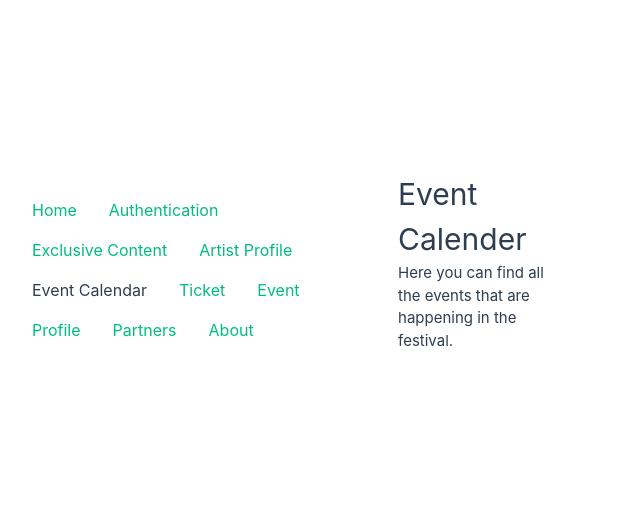
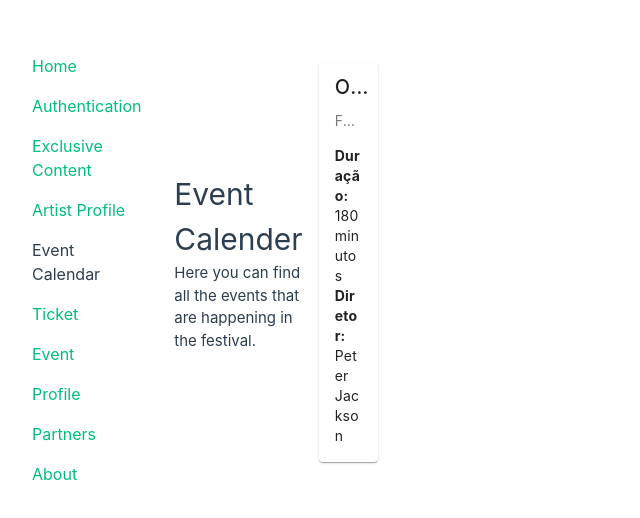
Before and after one commit to JoseNogueira13/ProjetoPw1_2024, a Vue app in the folder Cinanima/: page /eventCalendar in a window 1280 px wide. Shown: the part 138-656 px from the top of the page, without its empty margins (0-640 px from the left). Built offline with nearby package versions, Linux system fonts and the light colour scheme.

Commit message:
eventCalendarView.vue Modificado (temp) filmStore.js v3 vuetify para o card em eventCalendarView

```diff
--- a/Cinanima/package.json
+++ b/Cinanima/package.json
@@ -17,8 +17,10 @@
     "jsonwebtoken": "^9.0.2",
     "jwt-decode": "^4.0.0",
     "pinia": "^2.2.6",
+    "pinia-plugin-persistedstate": "^4.1.3",
     "vue": "^3.5.12",
-    "vue-router": "^4.4.5"
+    "vue-router": "^4.4.5",
+    "vuetify": "^3.7.5"
   },
   "devDependencies": {
     "@eslint/js": "^9.14.0",
--- a/Cinanima/src/main.js
+++ b/Cinanima/src/main.js
@@ -1,14 +1,28 @@
 import './assets/main.css'
 
 import { createApp } from 'vue'
-import { createPinia } from 'pinia'
-
 import App from './App.vue'
 import router from './router'
+import { createPinia } from "pinia";
+import piniaPluginPersistedstate from "pinia-plugin-persistedstate";
+
+
+import 'vuetify/styles'
+import { createVuetify } from 'vuetify'
+import * as components from 'vuetify/components'
+import * as directives from 'vuetify/directives'
+
+const vuetify = createVuetify({
+  components,
+  directives,
+})
 
 const app = createApp(App)
 
-app.use(createPinia())
+const pinia = createPinia();
+pinia.use(piniaPluginPersistedstate);
+
+app.use(pinia);
 app.use(router)
-
+app.use(vuetify)
 app.mount('#app')
--- a/Cinanima/src/stores/filmStore.js
+++ b/Cinanima/src/stores/filmStore.js
@@ -1,6 +1,6 @@
 import { defineStore } from 'pinia';
 
-export const useFilmStore = defineStore('films', {
+export const useFilmeStore = defineStore('filmes', {
   state: () => ({
     filmes:
     [
--- a/Cinanima/src/views/EventCalendarView.vue
+++ b/Cinanima/src/views/EventCalendarView.vue
@@ -1,10 +1,61 @@
+<script>
+  import { useFilmeStore } from "../stores/filmStore.js"
+  export default {
+    data() {
+      return {
+        filmeStore: useFilmeStore()
+      }
+    },
+    computed: {
+      filmes() {
+        return this.filmeStore.getFilmes
+      }
+    },
+  }
+</script>
+
 <template>
     <div>
         <h1>Event Calender</h1>
         <p>Here you can find all the events that are happening in the festival.</p>
     </div>
+
+  <v-container>
+    <v-row>
+      <!-- Iterando sobre os filmes da store -->
+      <v-col
+        v-for="filme in filmes"
+        :key="filme.idFilm"
+        cols="4"
+      >
+        <v-card class="mx-auto" max-width="1400">
+          <!-- Título do Filme -->
+          <v-card-title>{{ filme.nome }}</v-card-title>
+
+          <!-- Gênero e Faixa Etária -->
+          <v-card-subtitle class="text-gray-500">
+            {{ filme.genero }} - {{ filme.faixaEtaria }}+
+          </v-card-subtitle>
+
+          <!-- Detalhes do Filme -->
+          <v-card-text>
+            <div><strong>Duração:</strong> {{ filme.duracao }} minutos</div>
+            <div><strong>Diretor:</strong> {{ filme.diretor }}</div>
+          </v-card-text>
+
+          <!-- Botões de Ação -->
+          <!--<v-card-actions>
+            <router-link
+              :to="{ name: 'filmeDetalhes', params: { id: filme.idFilm } }"
+            >
+              <v-btn text>Ver Mais</v-btn>
+            </router-link>
+            <v-btn color="red" text @click="removerFilme(filme.idFilm)">
+              Remover
+            </v-btn>
+          </v-card-actions>-->
+        </v-card>
+      </v-col>
+    </v-row>
+  </v-container>
 </template>
-
-<script>
-
-</script>
```
Also changed, not shown: 1 other file (tests, documents, lock files or other folders).
